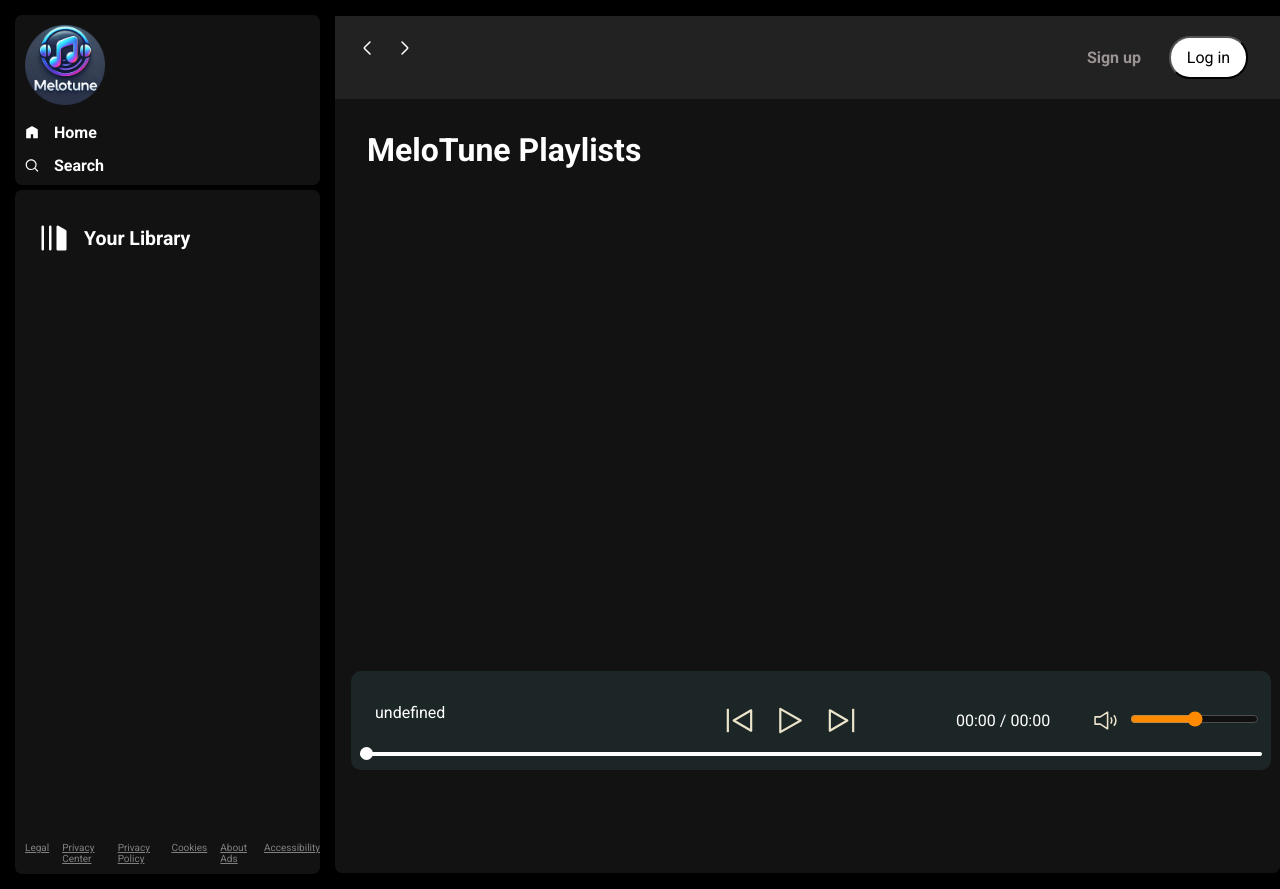
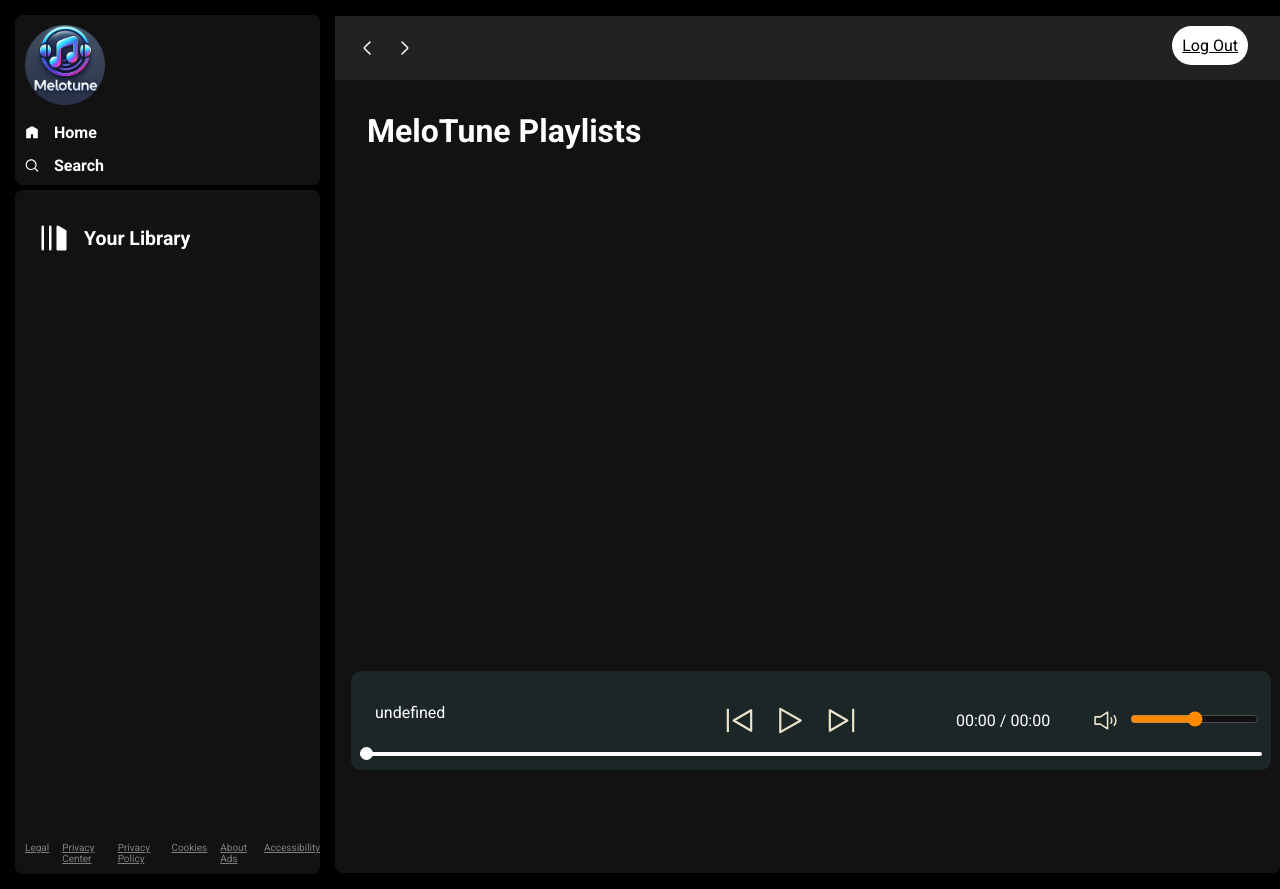
Before and after one commit to akashdip2001/Project-Music-App, a plain HTML site: page ad.html in a window 1280 px wide. Drawn offline with Linux system fonts and the light colour scheme; no server answers.

Commit message:
Update ad.html

```diff
--- a/ad.html
+++ b/ad.html
@@ -6,7 +6,7 @@
     <link rel="stylesheet" href="css/style.css" />
     <link rel="stylesheet" href="css/utility.css" />
     <title>MeloTune - Web Player: Music for everyone</title>
-    <link rel="icon" href="melotune.png" type="image/x-icon">
+    <link rel="icon" href="melotune.png" type="image/x-icon" />
   </head>
 
   <body>
@@ -114,8 +114,7 @@
             </div>
           </div>
           <div class="buttons">
-            <button class="signupbtn">Sign up</button>
-            <button class="loginbtn">Log in</button>
+            <a class="loginbtn" href="index.html">Log Out</a>
           </div>
         </div>
         <div class="melotunePlaylists">
```
